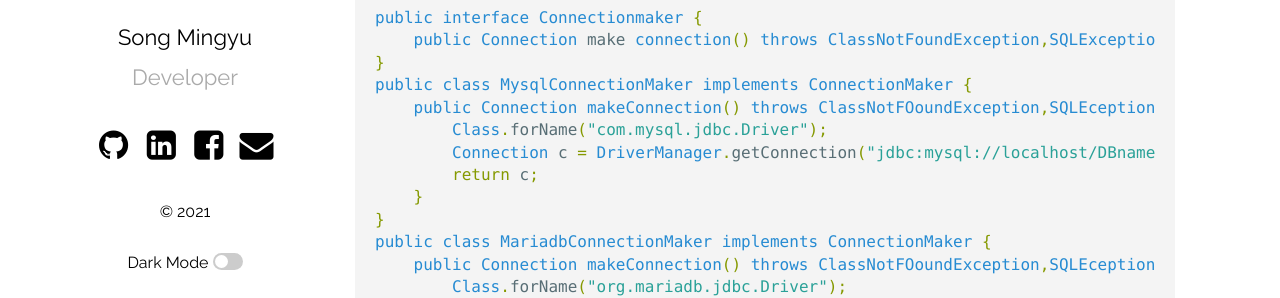
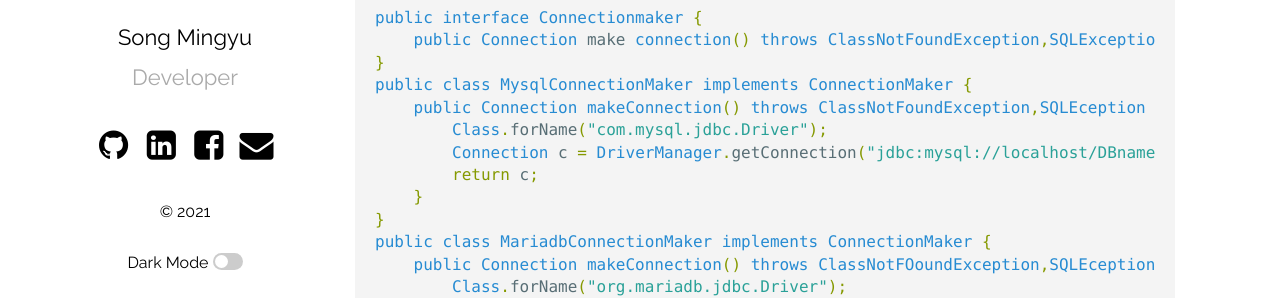
Before and after one commit to SongMinGyu0506/songmingyu.github.io, a Jekyll site: the page built from _posts/2021-06-24-Spring-Dao(3).md, in a window 1280 px wide and 900 px high. Shown: the part 338-636 px from the top of the window. Built offline with Jekyll 4.4.1, drawn with Linux system fonts in a browser that asks for light colours.

```diff
--- a/_posts/2021-06-24-Spring-Dao(3).md
+++ b/_posts/2021-06-24-Spring-Dao(3).md
@@ -15,7 +15,7 @@ public interface Connectionmaker {
     public Connection make connection() throws ClassNotFoundException,SQLException;
 }
 public class MysqlConnectionMaker implements ConnectionMaker {
-    public Connection makeConnection() throws ClassNotFOoundException,SQLEception {
+    public Connection makeConnection() throws ClassNotFoundException,SQLEception {
         Class.forName("com.mysql.jdbc.Driver");
         Connection c = DriverManager.getConnection("jdbc:mysql://localhost/DBname","ID","PW");
         return c;
```
Also changed, not shown: _posts/2021-06-24-Spring-Dao(1).md (+1 -1 lines).
